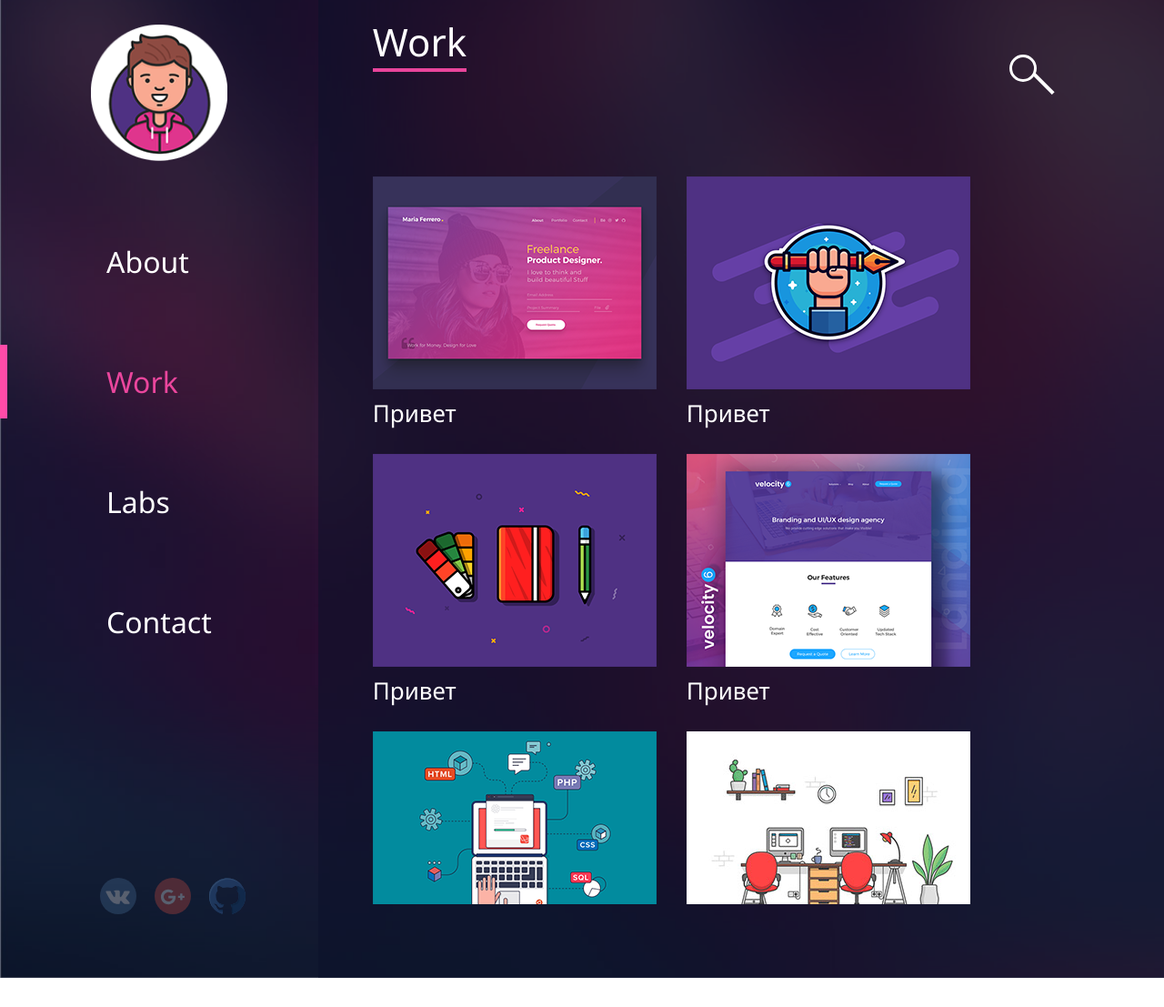
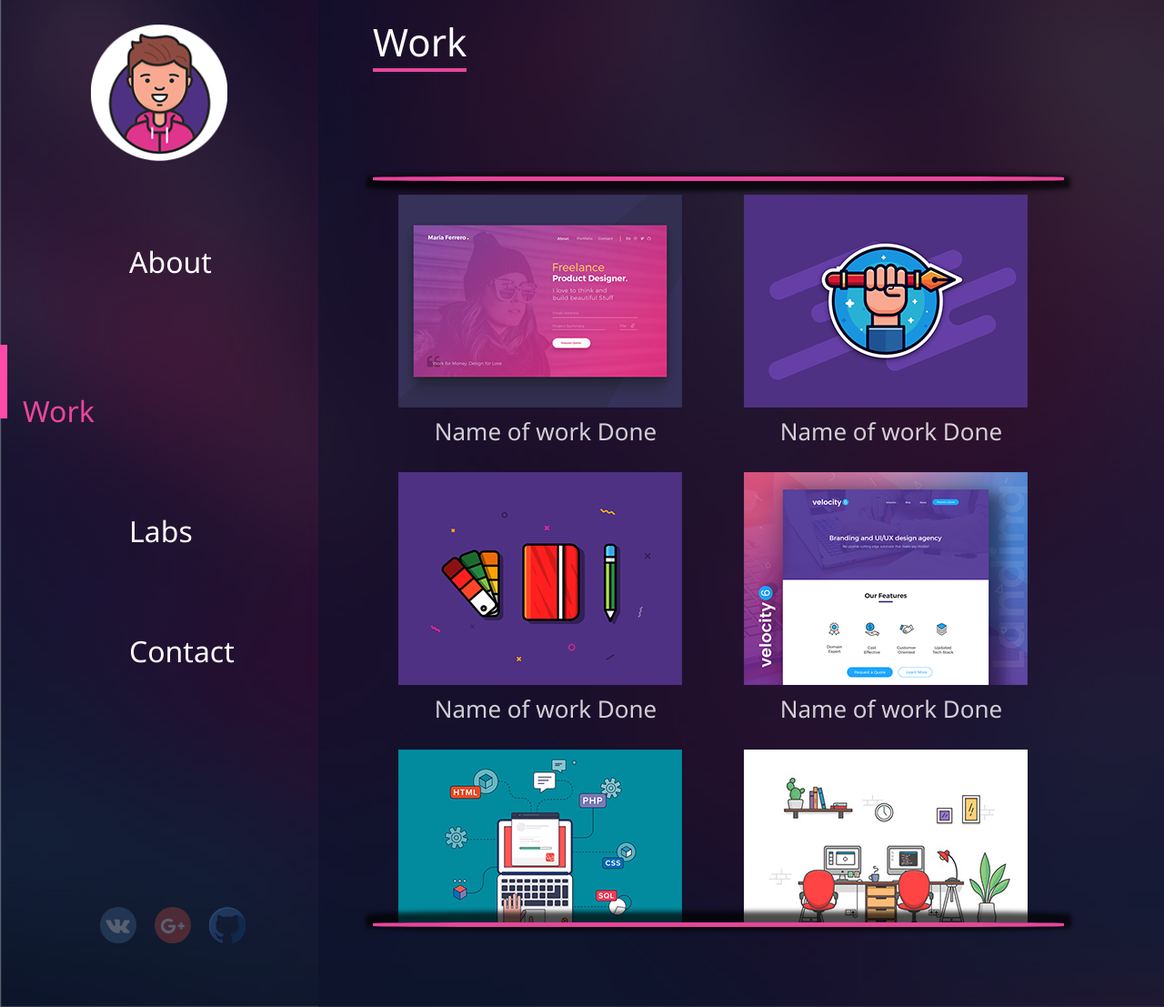
Before and after one commit to V1adusha/portfolio, a plain HTML site: page index.html in a window 1280 px wide. Shown: the part 93-1200 px from the top of the page at 91% size. Before the commit the page ends 1168 px from the top, so only its background shows below. Drawn offline with nearby package versions, Linux system fonts and the light colour scheme.

Commit message:
and new style css

```diff
--- a/css/main.css
+++ b/css/main.css
@@ -1,7 +1,7 @@
 @import url("https://fonts.googleapis.com/css?family=Noto+Sans:400,700&subset=cyrillic");
 
 :hover {
-  transition: all 1s;
+  transition: all .7s;
 }
 
 html {
@@ -25,8 +25,11 @@ body {
   font-weight: 400;
   color: #fff;
 
-  background: linear-gradient(to right  bottom, purple, crimson);
-
+  background: linear-gradient(to right  bottom, purple, crimson) no-repeat;
+}
+a{
+  text-decoration: none;
+  color: inherit;
 }
 
 /*   Разметка сетки на две части  */
@@ -38,16 +41,18 @@ body {
 
   background-image: url(../img/bg.jpg);
   background-repeat: no-repeat;
+  background-position: 0 0;
   background-size: cover;
-  background-position: 0 0;
 }
 
 .index-column__left {
   flex-direction: column;
-  background-color: rgba(10,17,42, .6);
+
   display: flex;
   max-width: 350px;
   min-height: 100%;
+
+  background-color: rgba(10,17,42, .6);
 }
 
 .container:before {
@@ -70,10 +75,12 @@ body {
 .index-column__right {
   position: relative;
   flex-direction: column;
-  background-color: rgba(10,17,42, .8);
+
   display: flex;
   width: 100vw;
   min-height: 100%;
+
+  background-color: rgba(10,17,42, .8);
 }
 
 .index-column__right_avatar:after {
@@ -130,8 +137,7 @@ body {
 
 .nav__item {
   position: relative;
-
-  padding: 25px 117px;
+  padding: 25px;
   margin-bottom: 50px;
 }
 
@@ -164,7 +170,6 @@ body {
 
 .nav__item:hover {
   background-color: rgba(255,255,255, .03);
-
   cursor: pointer;
 }
 
@@ -178,7 +183,11 @@ body {
 
 .nav__link {
   text-decoration: none;
+  padding: 25px 117px;
+
+  text-align: center;
   color: #fff;
+  margin-bottom: 50px;
 }
 
 .nav__link_active {
@@ -192,7 +201,6 @@ body {
 
   min-width: 200px;
   min-height: 20vh;
-
 }
 
 .social__list {
@@ -347,7 +355,7 @@ body {
   background-color: rgba(93,150,255, .9);
   box-shadow: 0 0 5px 2px rgba(93,150,255, .9);
   border: 2px solid rgba(255,255,255, .7);
-  border-radius: 50px 200px 50px 200px;
+  border-radius: 200px 200px 200px 200px;
 }
 
 .entry__btn_right {
@@ -358,7 +366,7 @@ body {
   background-color: rgba(93,150,255, .9);
   box-shadow: 0 0 5px 2px rgba(93,150,255, .9);
   border: 2px solid rgba(255,255,255, .7);
-  border-radius: 200px 50px 200px 50px;
+  border-radius: 200px 200px 200px 200px;
 }
 
 .preview-menu__item {
@@ -408,8 +416,9 @@ body {
 
 /*================ Block Work ======================*/
 .work {
-	height: 100%;
-  max-width: 100%;
+  width: 100%;
+  height: 100%;
+  min-width: 760px;
 }
 
 .block-entry {
@@ -579,23 +588,76 @@ body {
 
   background-color: rgba(255,255,255, 1);;
 }
-
+/*============== Gallery style ===============*/
 .gallery {
   flex-direction: row;
   flex-wrap: wrap;
+
   display: flex;
-height: 800px;
+  width: 75%;
+  height: 800px;
+  max-width: 2500px;
+  min-width: 760px;
+  padding-top: 15px;
   margin-left: 60px;
+  overflow: -moz-scrollbars-none;
+  overflow-x: hidden;
   overflow-y: scroll;
-  overflow-x: hidden;
 
+  -ms-overflow-style: none;
+}
+
+.gallery::-webkit-scrollbar {
+  display: none;
 }
 
 .gallery__item {
   width: 325px;
   height: 235px;
-  margin: 0;
-  margin-right: 20px;
+  margin: 0 auto;
   margin-bottom: 70px;
+}
+.gallery__img:hover{
+  border-radius: 10px;
+  box-shadow: 0px 0px 5px 1px rgba(255,255,255, .5);
+}
+.gallery__text{
+  text-align: center;
+  font-size: 26px;
+  color: rgba(255,255,255, 0.8);
+}
+.gallery__link{
+}
 
+.gallery_top {
+  position: relative;
+  top: 0;
+
+  width: 73.8%;
+  height: 5px;
+  max-width: 2500px;
+  min-width: 760px;
+  padding: 0;
+  margin: 0 auto;
+  margin-left: 60px;
+
+  background-color: rgba(255,75,168, .9);
+  box-shadow: 0 4px 5px 7px rgba(0,0,0, .7);
+  border-radius: 20%;
 }
+.gallery_bot{
+   position: relative;
+  top: 0;
+
+  width: 73.8%;
+  height: 5px;
+  max-width: 2500px;
+  min-width: 760px;
+  padding: 0;
+  margin: 0 auto;
+  margin-left: 60px;
+
+  background-color: rgba(255,75,168, .9);
+  box-shadow: 0 -4px 5px 8px rgba(0,0,0, .7);
+  border-radius: 20%;
+}
--- a/index.html
+++ b/index.html
@@ -36,46 +36,54 @@
   <main class="work">
     <div class="block-entry">
     <h2 class="entry__title"><span class="entry__title_eff">Work</span></h2>
-    <form class="search">
+    <!-- <form class="search">
       <input class="search__input" id="input" type="text" autocomplete="off"/>
       <label class="search__label" for="input"></label>
       <button class="search__button" type="reset"></button>
       <div class="search__border"><span class="search__border_span"></span></div>
       <div class="search__close">x</div>
-    </form>
+    </form> -->
     </div>
-
+    <div class="gallery_top"></div>
     <section class="gallery">
       <figure class="gallery__item">
         <img class="gallery__img" src="img/home-work.png" alt="">
-        <figcaption class="gallery__text" >Привет</figcaption>
+        <figcaption class="gallery__text" ><a class="gallery__link" href="#">Name of work Done</a></figcaption>
       </figure>
       <figure class="gallery__item">
         <img class="gallery__img" src="img/home-work1.png" alt="">
-        <figcaption class="gallery__text" >Привет</figcaption>
+        <figcaption class="gallery__text" ><a class="gallery__link" href="#">Name of work Done</a></figcaption>
       </figure>
       <figure class="gallery__item">
         <img class="gallery__img" src="img/home-work2.png" alt="">
-        <figcaption class="gallery__text" >Привет</figcaption>
+        <figcaption class="gallery__text" ><a class="gallery__link" href="#">Name of work Done</a></figcaption>
       </figure>
       <figure class="gallery__item">
         <img class="gallery__img" src="img/home-work3.png" alt="">
-        <figcaption class="gallery__text" >Привет</figcaption>
+        <figcaption class="gallery__text" ><a class="gallery__link" href="#">Name of work Done</a></figcaption>
       </figure>
       <figure class="gallery__item">
         <img class="gallery__img" src="img/home-work4.png" alt="">
-        <figcaption class="gallery__text" >Привет</figcaption>
+        <figcaption class="gallery__text" ><a class="gallery__link" href="#">Name of work Done</a></figcaption>
       </figure>
       <figure class="gallery__item">
         <img class="gallery__img" src="img/home-work5.jpg" alt="">
-        <figcaption class="gallery__text" >Привет</figcaption>
+        <figcaption class="gallery__text" ><a class="gallery__link" href="#">Name of work Done</a></figcaption>
       </figure>
       <figure class="gallery__item">
         <img class="gallery__img" src="img/home-work5.jpg" alt="">
-        <figcaption class="gallery__text" >Привет</figcaption>
+        <figcaption class="gallery__text" ><a class="gallery__link" href="#">Name of work Done</a></figcaption>
       </figure>
-
+      <figure class="gallery__item">
+        <img class="gallery__img" src="img/home-work5.jpg" alt="">
+        <figcaption class="gallery__text" ><a class="gallery__link" href="#">Name of work Done</a></figcaption>
+      </figure>
+      <figure class="gallery__item">
+        <img class="gallery__img" src="img/home-work5.jpg" alt="">
+        <figcaption class="gallery__text" ><a class="gallery__link" href="#">Name of work Done</a></figcaption>
+      </figure>
     </section>
+    <div class="gallery_bot"></div>
   </main>
   </div>
 
```
